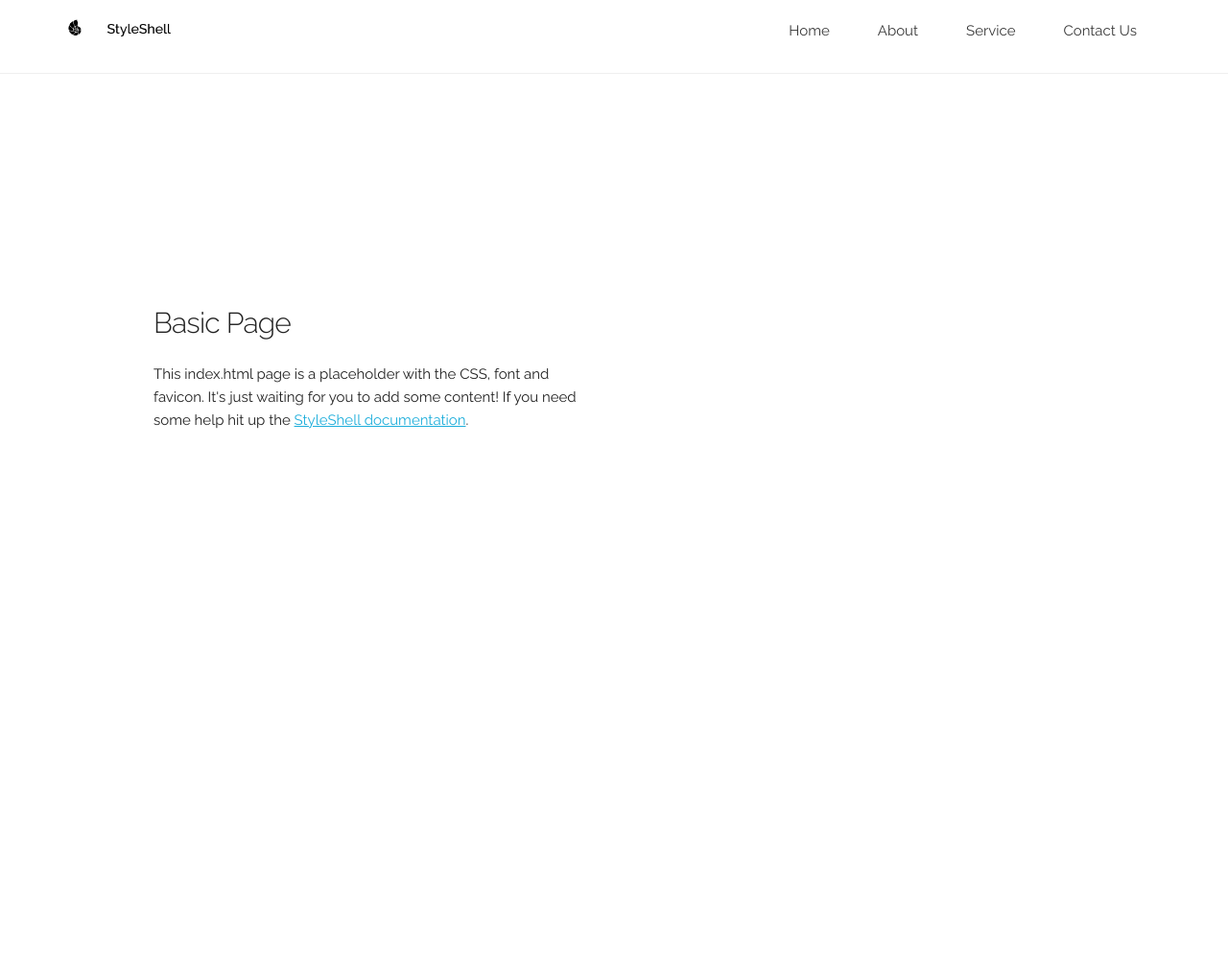
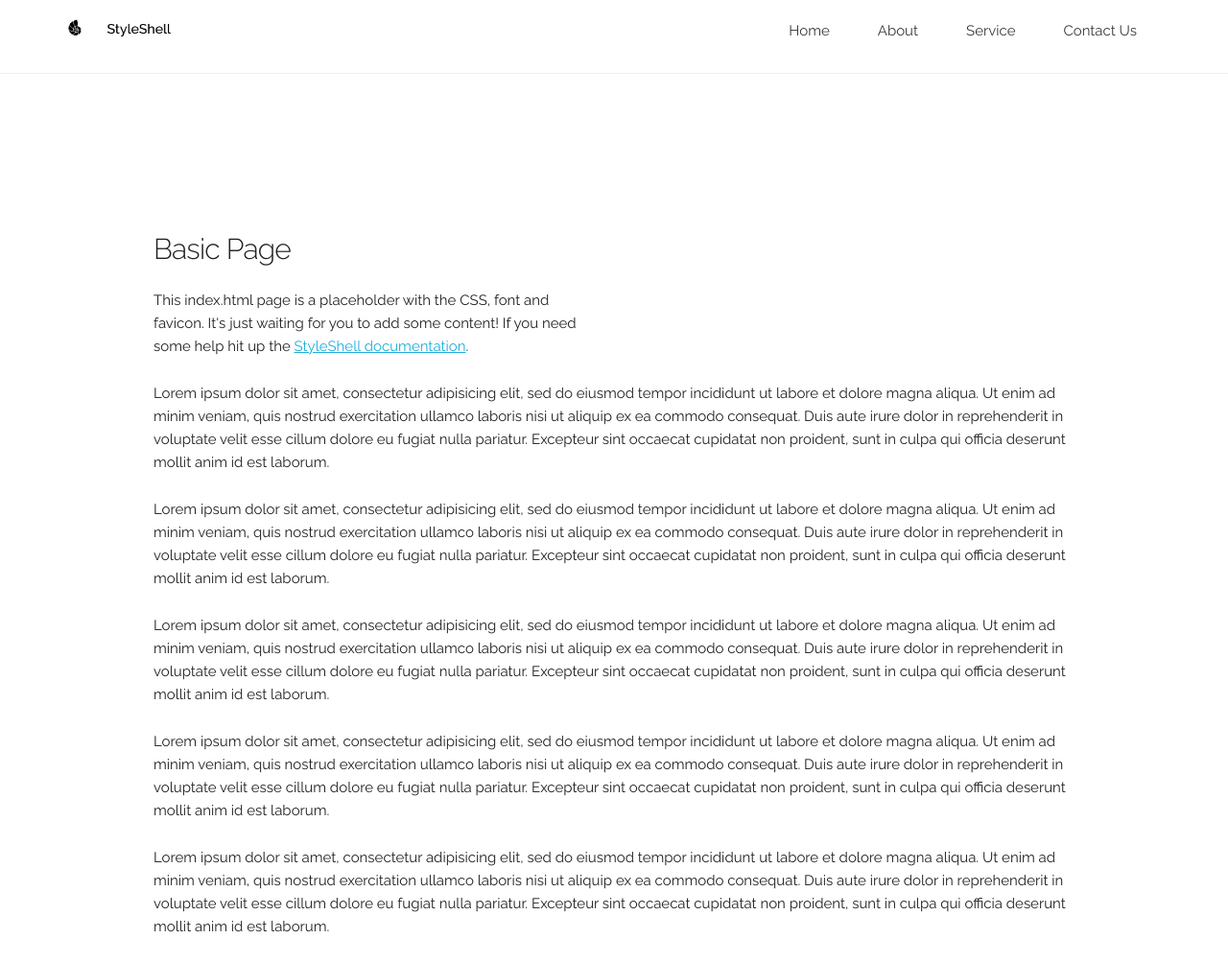
Before and after one commit to kdawson133/StyleShell, a website: page index.html in a window 1280 px wide. Shown: the whole page at 96% size. Before the commit the page ends 800 px from the top, so only its background shows below. Drawn offline with Linux system fonts and the light colour scheme.

Commit message:
update index.html
includes lorem ipsum and mode fixed

```diff
--- a/index.html
+++ b/index.html
@@ -53,6 +53,15 @@
         <p>This index.html page is a placeholder with the CSS, font and favicon. It's just waiting for you to add some content! If you need some help hit up the <a href="http://www.styleshell.com">StyleShell documentation</a>.</p>
       </div>
     </div>
+    <div class="row">
+        <div class="twelve columns">
+          <p>Lorem ipsum dolor sit amet, consectetur adipisicing elit, sed do eiusmod tempor incididunt ut labore et dolore magna aliqua. Ut enim ad minim veniam, quis nostrud exercitation ullamco laboris nisi ut aliquip ex ea commodo consequat. Duis aute irure dolor in reprehenderit in voluptate velit esse cillum dolore eu fugiat nulla pariatur. Excepteur sint occaecat cupidatat non proident, sunt in culpa qui officia deserunt mollit anim id est laborum.</p>
+          <p>Lorem ipsum dolor sit amet, consectetur adipisicing elit, sed do eiusmod tempor incididunt ut labore et dolore magna aliqua. Ut enim ad minim veniam, quis nostrud exercitation ullamco laboris nisi ut aliquip ex ea commodo consequat. Duis aute irure dolor in reprehenderit in voluptate velit esse cillum dolore eu fugiat nulla pariatur. Excepteur sint occaecat cupidatat non proident, sunt in culpa qui officia deserunt mollit anim id est laborum.</p>
+          <p>Lorem ipsum dolor sit amet, consectetur adipisicing elit, sed do eiusmod tempor incididunt ut labore et dolore magna aliqua. Ut enim ad minim veniam, quis nostrud exercitation ullamco laboris nisi ut aliquip ex ea commodo consequat. Duis aute irure dolor in reprehenderit in voluptate velit esse cillum dolore eu fugiat nulla pariatur. Excepteur sint occaecat cupidatat non proident, sunt in culpa qui officia deserunt mollit anim id est laborum.</p>
+          <p>Lorem ipsum dolor sit amet, consectetur adipisicing elit, sed do eiusmod tempor incididunt ut labore et dolore magna aliqua. Ut enim ad minim veniam, quis nostrud exercitation ullamco laboris nisi ut aliquip ex ea commodo consequat. Duis aute irure dolor in reprehenderit in voluptate velit esse cillum dolore eu fugiat nulla pariatur. Excepteur sint occaecat cupidatat non proident, sunt in culpa qui officia deserunt mollit anim id est laborum.</p>
+          <p>Lorem ipsum dolor sit amet, consectetur adipisicing elit, sed do eiusmod tempor incididunt ut labore et dolore magna aliqua. Ut enim ad minim veniam, quis nostrud exercitation ullamco laboris nisi ut aliquip ex ea commodo consequat. Duis aute irure dolor in reprehenderit in voluptate velit esse cillum dolore eu fugiat nulla pariatur. Excepteur sint occaecat cupidatat non proident, sunt in culpa qui officia deserunt mollit anim id est laborum.</p>
+        </div>
+    </div>
   </div>
 
 <!-- End Document
@@ -62,7 +71,8 @@
   <script>
     $('nav').coreNavigation({
       menuPosition: "right",
-      container: true
+      container: true,
+      mode: 'fixed'
     });
   </script>
 </body>
```
